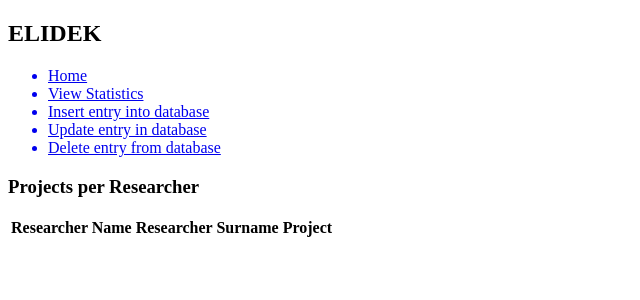
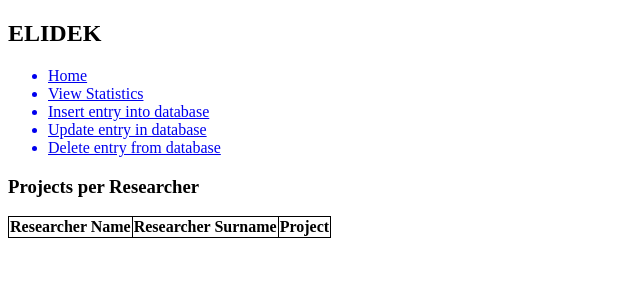
Before and after one commit to GeorgeSot71/NTUA_Databases_ELIDEK, a Flask app: page /queries/query2a in a window 1280 px wide. Shown: the top 300 px of the page, without its empty margins (0-640 px from the left). Run offline with Flask 2, Linux system fonts and the light colour scheme; data that the repository does not hold is empty.

Commit message:
Update query2a.html

```diff
--- a/server/templates/query2a.html
+++ b/server/templates/query2a.html
@@ -1,8 +1,16 @@
 {% extends "base.html" %}
 {% block content %}
+<head>
+<style>
+table, th, td {
+  border: 1px solid black;
+  border-collapse: collapse;
+}
+</style>
+</head>
 <div class="query2a">
     <h3>Projects per Researcher</h3>
-    <table class="table table-sm table-borderless">
+    <table>
         <thead>
         <tr>
             <th>Researcher Name</th>
```
